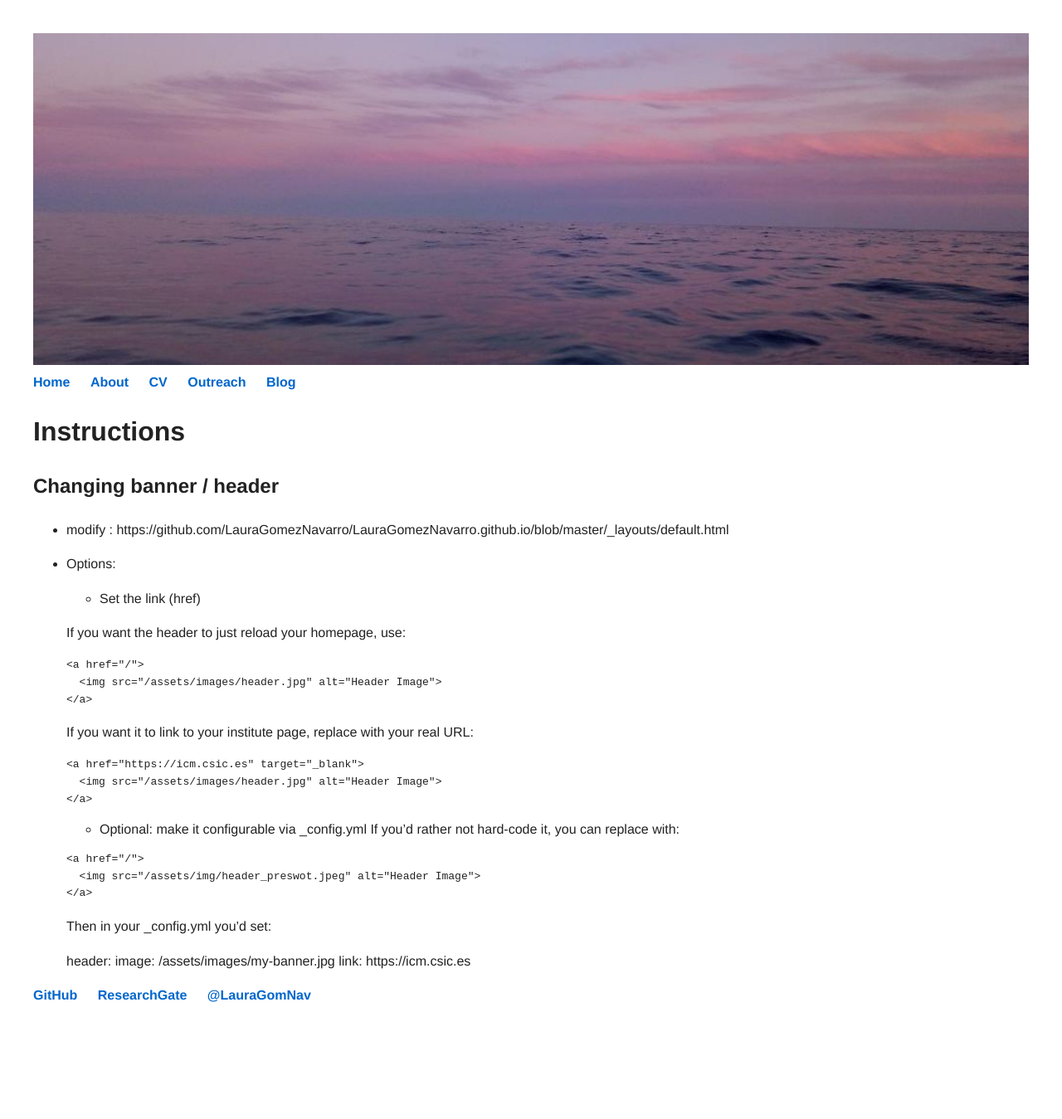
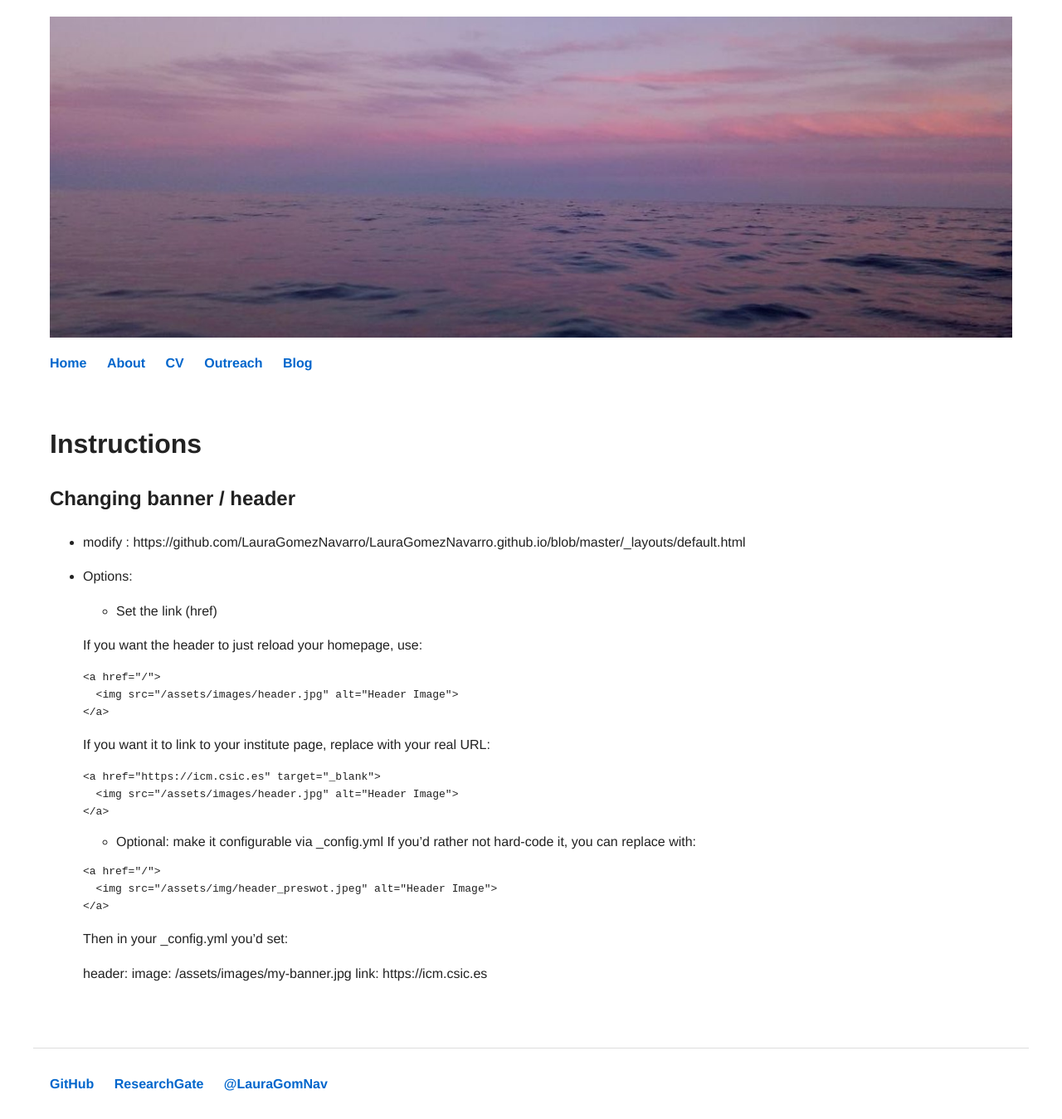
Before and after one commit to LauraGomezNavarro/LauraGomezNavarro.github.io, a Jekyll site: the page built from instructions.md, in a window 1280 px wide. Shown: the whole page at 83% size. Built offline with Jekyll 4.4.1, drawn with Linux system fonts in a browser that asks for light colours; our own code applies the rules of GitHub Pages for plain Markdown files; before the commit the page ends 1253 px from its top, so only the background shows below that.

Commit message:
Update main.css
upd again for page fitting and zoom

```diff
--- a/css/main.css
+++ b/css/main.css
@@ -8,32 +8,58 @@ html {
 
 body {
     margin: 0;
-    padding: 40px 24px;
     font-family: Helvetica, Arial, sans-serif;
     line-height: 1.6;
     color: #222;
+    background: white;
 }
 
-body > * {
+.site-header,
+.site-nav,
+.container,
+.site-footer {
     width: 100%;
     max-width: 1200px;
     margin-left: auto;
     margin-right: auto;
 }
 
-nav ul,
-footer ul {
-    font-family: Helvetica, Arial, sans-serif;
+.site-header {
+    padding: 20px 20px 0;
+}
+
+.header-image {
+    display: block;
+    width: 100%;
+    height: auto;
+}
+
+.site-nav {
+    padding: 18px 20px;
+}
+
+.site-nav ul,
+.site-footer ul {
     padding: 0;
     margin: 0;
     list-style: none;
     font-weight: bold;
 }
 
-nav ul li,
-footer ul li {
+.site-nav ul li,
+.site-footer ul li {
     display: inline-block;
     margin-right: 20px;
+}
+
+.container {
+    padding: 20px;
+}
+
+.site-footer {
+    padding: 30px 20px;
+    margin-top: 40px;
+    border-top: 1px solid #ddd;
 }
 
 a {
@@ -51,13 +77,18 @@ img {
 }
 
 @media (max-width: 768px) {
-    body {
-        padding: 24px 16px;
+
+    .site-header,
+    .site-nav,
+    .container,
+    .site-footer {
+        padding-left: 16px;
+        padding-right: 16px;
     }
 
-    nav ul li,
-    footer ul li {
+    .site-nav ul li,
+    .site-footer ul li {
         display: block;
-        margin: 0 0 10px 0;
+        margin: 0 0 8px 0;
     }
 }
```
